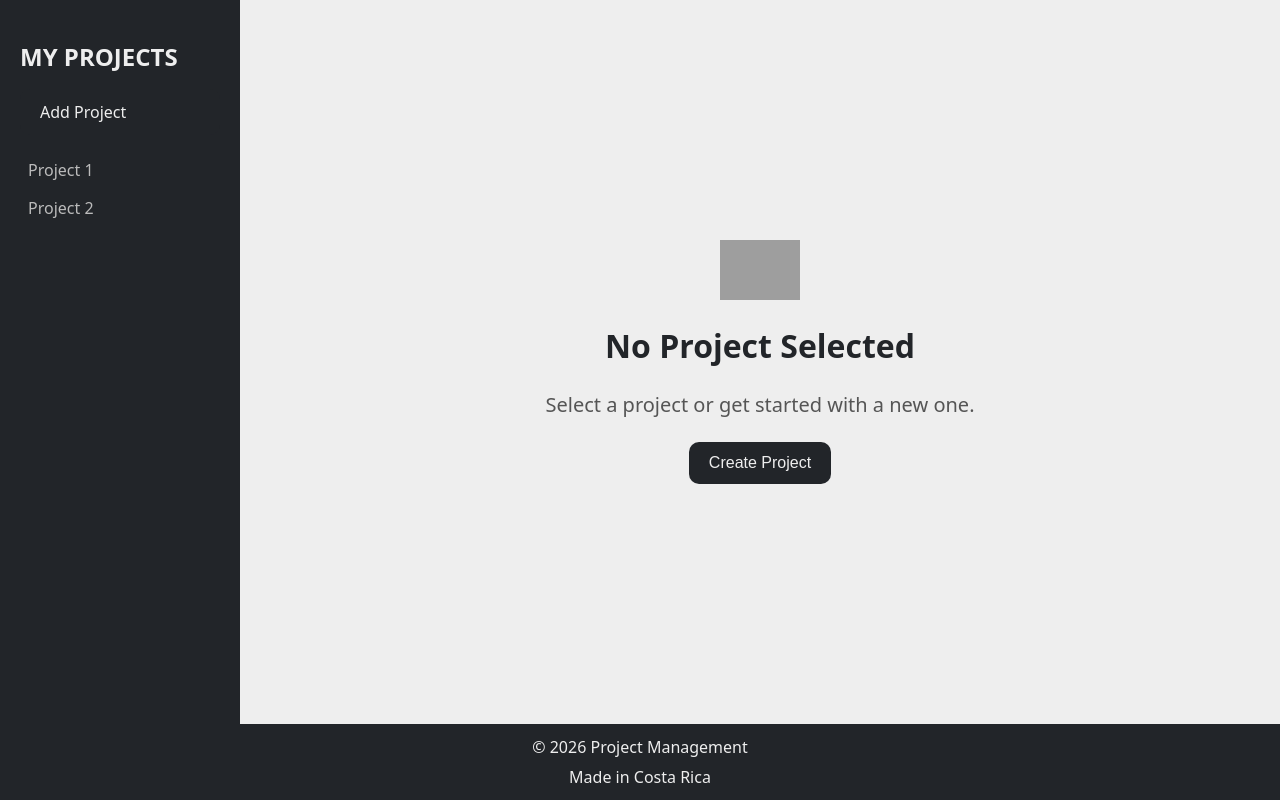
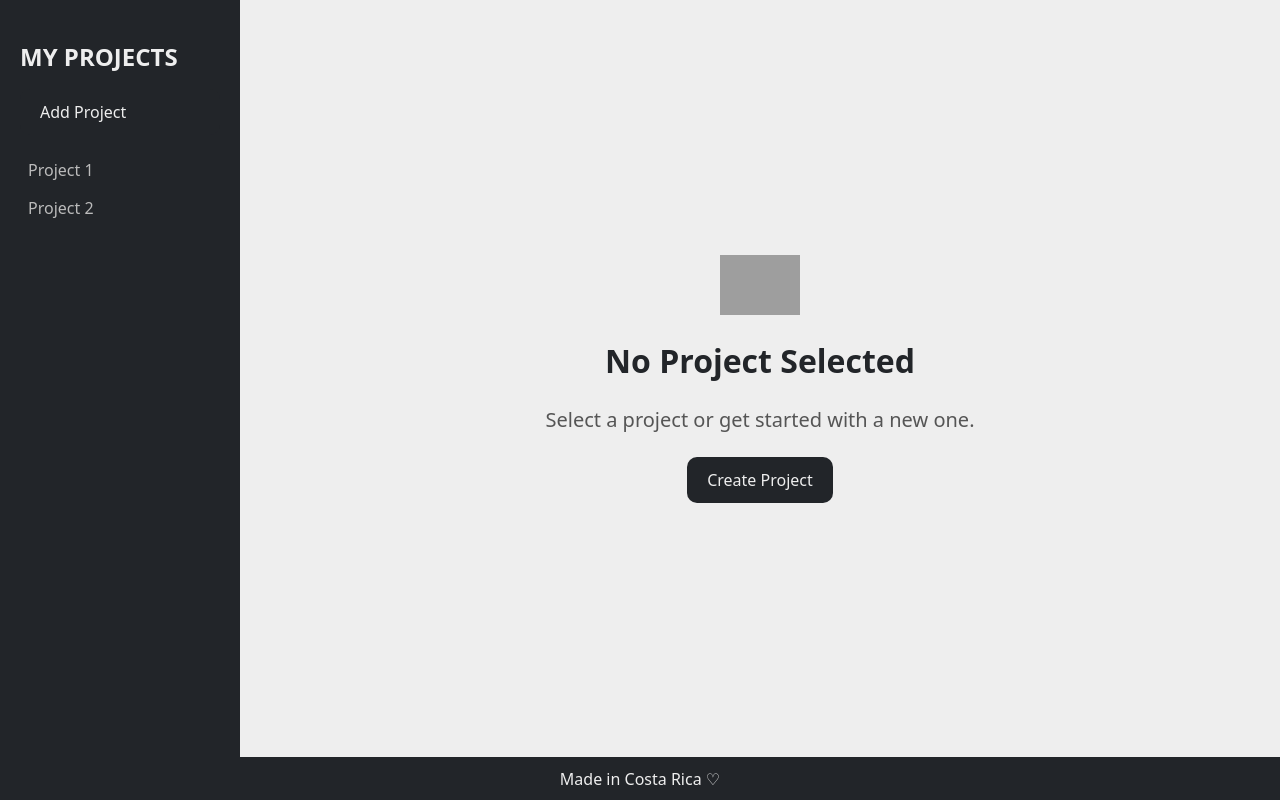
Before and after one commit to marivalerio104/project-management, a React (Vite) app: page / in a window 1280 px wide. Built offline with nearby package versions, Linux system fonts and the light colour scheme; grey boxes are pictures that could not be loaded.

Commit message:
Change style

```diff
--- a/src/components/Button/Button.css
+++ b/src/components/Button/Button.css
@@ -4,6 +4,8 @@
   font-size: 1rem;
   cursor: pointer;
   transition: all 0.2s ease;
+  font-family: inherit;
+  display: inline-block;
 }
 
 .btn-primary {
--- a/src/components/Footer/Footer.css
+++ b/src/components/Footer/Footer.css
@@ -2,9 +2,5 @@ footer {
   background-color: #222529;
   color: #eee;
   text-align: center;
-  padding: 0.25rem
+  padding: 0.65rem
 }
-
-footer p {
-  margin: 0.5rem;
-}
--- a/src/components/Footer/Footer.jsx
+++ b/src/components/Footer/Footer.jsx
@@ -4,7 +4,6 @@ export default function Footer() {
   const year = new Date().getFullYear();
 
   return <footer>
-    <p>© {year} Project Management</p>
-    <p>Made in Costa Rica</p>
+    <p>Made in Costa Rica ♡</p>
   </footer>
 }
--- a/src/pages/Home/Home.css
+++ b/src/pages/Home/Home.css
@@ -5,6 +5,7 @@
   align-items: center;
   justify-content: center;
   gap: 1.5rem;
+  text-align: center;
 }
 
 #home img {
```
